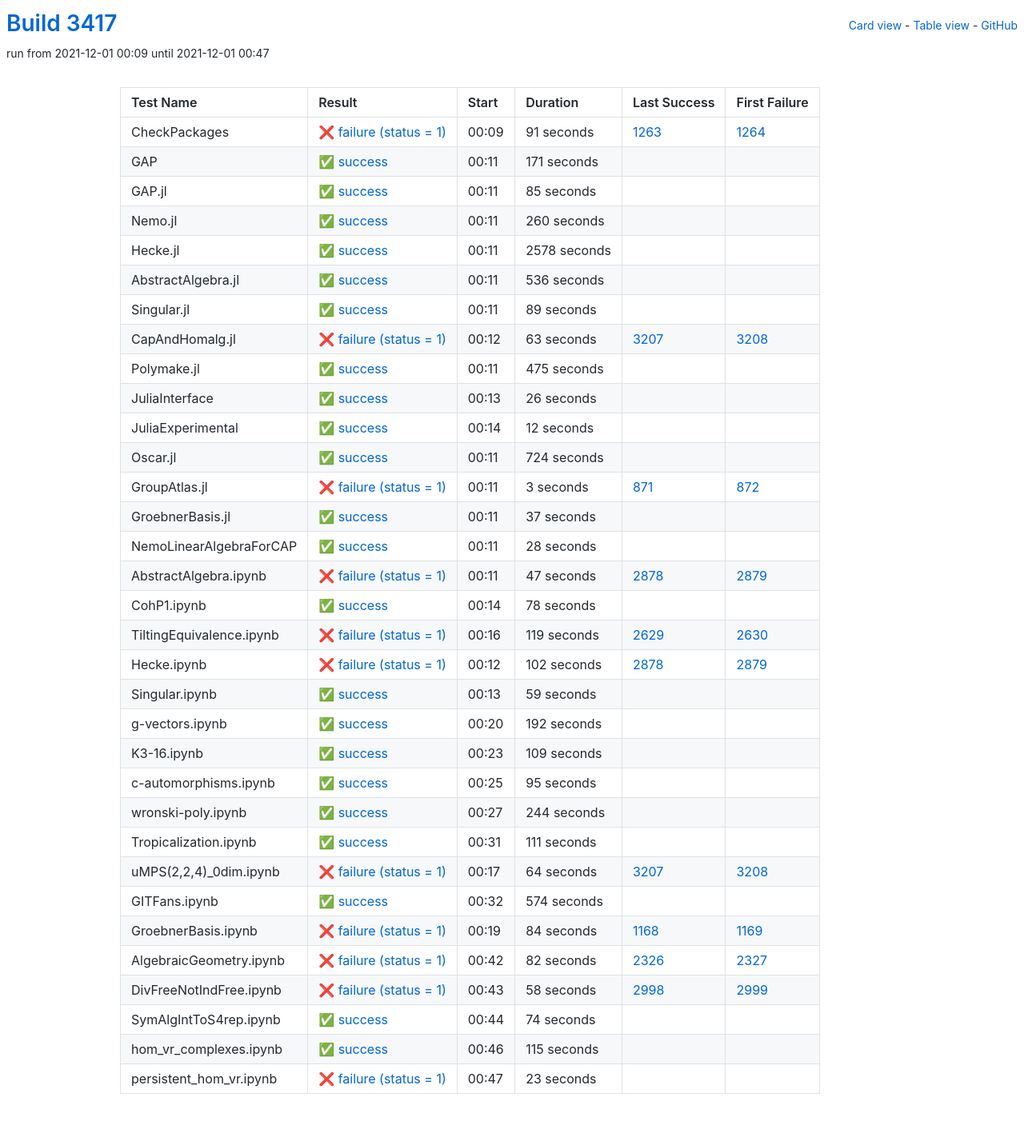
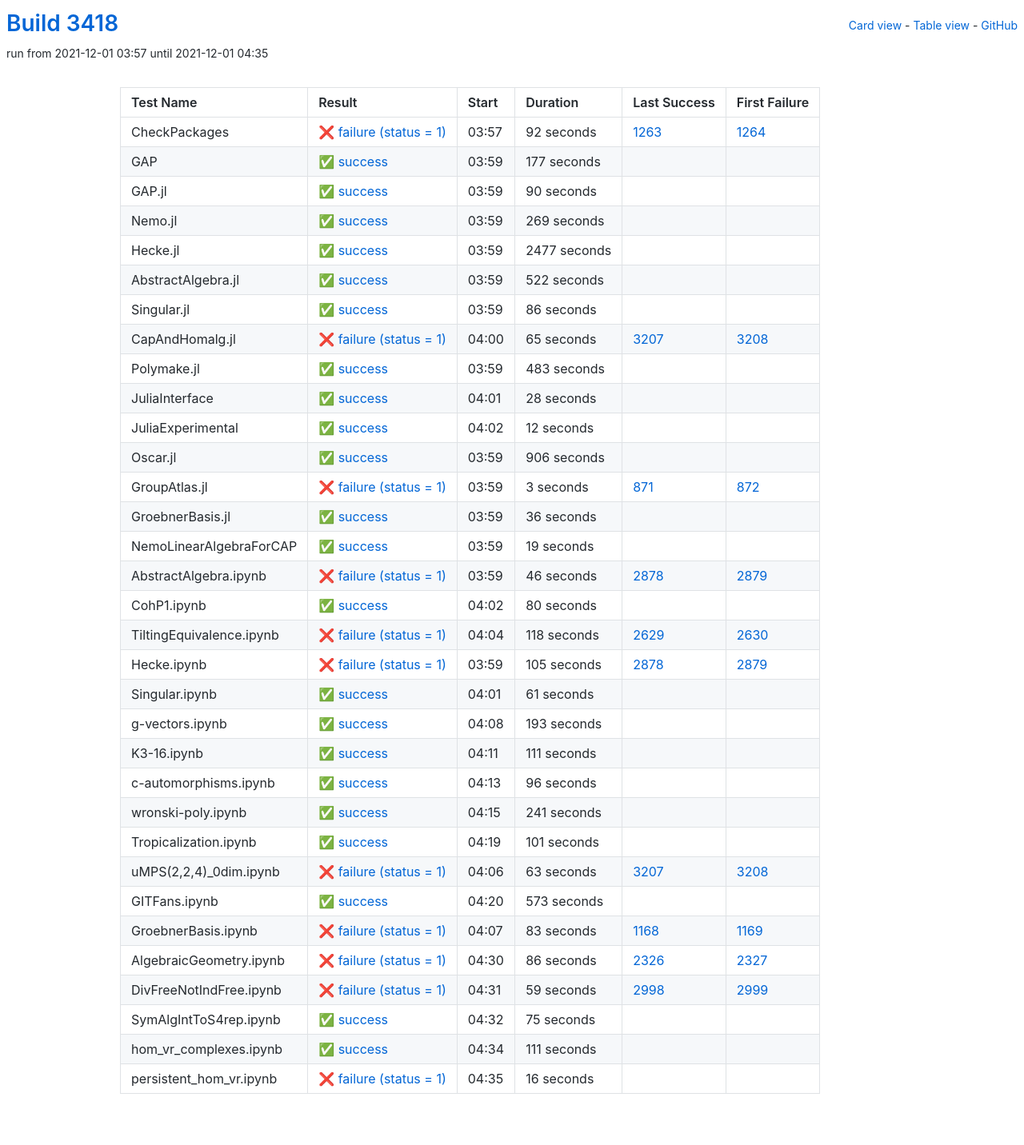
Before and after one commit to oscar-system/oscar-ci-status-stable, a Jekyll site: the page built from table.html, in a window 1280 px wide. Shown: the whole page at 80% size. Built offline with Jekyll 4.4.1, drawn with Linux system fonts in a browser that asks for light colours.

Commit message:
Build #3418

```diff
--- a/_data/ci.yml
+++ b/_data/ci.yml
@@ -1,6 +1,6 @@
 ---
-build: 3417
-build_url: https://oscarci.mathematik.uni-kl.de/job/oscar-stable/3417/
+build: 3418
+build_url: https://oscarci.mathematik.uni-kl.de/job/oscar-stable/3418/
 job: oscar-stable
 organization: oscar-system
 repo: oscar-ci-status-stable
@@ -8,128 +8,128 @@ repourl: https://github.com/oscar-system/oscar-ci-status-stable
 tests:
 - name: CheckPackages
   id: checkpackages
-  log: https://oscarci.mathematik.uni-kl.de/job/oscar-stable/3417/artifact/logs/build-3417/CheckPackages.log
-  start: 2021-12-01 00:09
+  log: https://oscarci.mathematik.uni-kl.de/job/oscar-stable/3418/artifact/logs/build-3418/CheckPackages.log
+  start: 2021-12-01 03:57
   success: false
   exitcode: 1
   status: failure
-  duration: 91
+  duration: 92
   last_success: 1263
   last_success_url: https://oscarci.mathematik.uni-kl.de/job/oscar-stable/1263/
   first_failure: 1264
   first_failure_url: https://oscarci.mathematik.uni-kl.de/job/oscar-stable/1264/
 - name: GAP
   id: gap
-  log: https://oscarci.mathematik.uni-kl.de/job/oscar-stable/3417/artifact/logs/build-3417/GAP.log
-  start: 2021-12-01 00:11
+  log: https://oscarci.mathematik.uni-kl.de/job/oscar-stable/3418/artifact/logs/build-3418/GAP.log
+  start: 2021-12-01 03:59
   success: true
   exitcode: 0
   status: success
-  duration: 171
+  duration: 177
   last_success: false
   last_success_url:
   first_failure: false
   first_failure_url:
 - name: GAP.jl
   id: gap-jl
-  log: https://oscarci.mathematik.uni-kl.de/job/oscar-stable/3417/artifact/logs/build-3417/GAP.jl.log
-  start: 2021-12-01 00:11
+  log: https://oscarci.mathematik.uni-kl.de/job/oscar-stable/3418/artifact/logs/build-3418/GAP.jl.log
+  start: 2021-12-01 03:59
   success: true
   exitcode: 0
   status: success
-  duration: 85
+  duration: 90
   last_success: false
   last_success_url:
   first_failure: false
   first_failure_url:
 - name: Nemo.jl
   id: nemo-jl
-  log: https://oscarci.mathematik.uni-kl.de/job/oscar-stable/3417/artifact/logs/build-3417/Nemo.jl.log
-  start: 2021-12-01 00:11
+  log: https://oscarci.mathematik.uni-kl.de/job/oscar-stable/3418/artifact/logs/build-3418/Nemo.jl.log
+  start: 2021-12-01 03:59
   success: true
   exitcode: 0
   status: success
-  duration: 260
+  duration: 269
   last_success: false
   last_success_url:
   first_failure: false
   first_failure_url:
 - name: Hecke.jl
   id: hecke-jl
-  log: https://oscarci.mathematik.uni-kl.de/job/oscar-stable/3417/artifact/logs/build-3417/Hecke.jl.log
-  start: 2021-12-01 00:11
+  log: https://oscarci.mathematik.uni-kl.de/job/oscar-stable/3418/artifact/logs/build-3418/Hecke.jl.log
+  start: 2021-12-01 03:59
   success: true
   exitcode: 0
   status: success
-  duration: 2578
+  duration: 2477
   last_success: false
   last_success_url:
   first_failure: false
   first_failure_url:
 - name: AbstractAlgebra.jl
   id: abstractalgebra-jl
-  log: https://oscarci.mathematik.uni-kl.de/job/oscar-stable/3417/artifact/logs/build-3417/AbstractAlgebra.jl.log
-  start: 2021-12-01 00:11
+  log: https://oscarci.mathematik.uni-kl.de/job/oscar-stable/3418/artifact/logs/build-3418/AbstractAlgebra.jl.log
+  start: 2021-12-01 03:59
   success: true
   exitcode: 0
   status: success
-  duration: 536
+  duration: 522
   last_success: false
   last_success_url:
   first_failure: false
   first_failure_url:
 - name: Singular.jl
   id: singular-jl
-  log: https://oscarci.mathematik.uni-kl.de/job/oscar-stable/3417/artifact/logs/build-3417/Singular.jl.log
-  start: 2021-12-01 00:11
+  log: https://oscarci.mathematik.uni-kl.de/job/oscar-stable/3418/artifact/logs/build-3418/Singular.jl.log
+  start: 2021-12-01 03:59
   success: true
   exitcode: 0
   status: success
-  duration: 89
+  duration: 86
   last_success: false
   last_success_url:
   first_failure: false
   first_failure_url:
 - name: CapAndHomalg.jl
   id: capandhomalg-jl
-  log: https://oscarci.mathematik.uni-kl.de/job/oscar-stable/3417/artifact/logs/build-3417/CapAndHomalg.jl.log
-  start: 2021-12-01 00:12
+  log: https://oscarci.mathematik.uni-kl.de/job/oscar-stable/3418/artifact/logs/build-3418/CapAndHomalg.jl.log
+  start: 2021-12-01 04:00
   success: false
   exitcode: 1
   status: failure
-  duration: 63
+  duration: 65
   last_success: 3207
   last_success_url: https://oscarci.mathematik.uni-kl.de/job/oscar-stable/3207/
   first_failure: 3208
   first_failure_url: https://oscarci.mathematik.uni-kl.de/job/oscar-stable/3208/
 - name: Polymake.jl
   id: polymake-jl
-  log: https://oscarci.mathematik.uni-kl.de/job/oscar-stable/3417/artifact/logs/build-3417/Polymake.jl.log
-  start: 2021-12-01 00:11
+  log: https://oscarci.mathematik.uni-kl.de/job/oscar-stable/3418/artifact/logs/build-3418/Polymake.jl.log
+  start: 2021-12-01 03:59
   success: true
   exitcode: 0
   status: success
-  duration: 475
+  duration: 483
   last_success: false
   last_success_url:
   first_failure: false
   first_failure_url:
 - name: JuliaInterface
   id: juliainterface
-  log: https://oscarci.mathematik.uni-kl.de/job/oscar-stable/3417/artifact/logs/build-3417/JuliaInterface.log
-  start: 2021-12-01 00:13
+  log: https://oscarci.mathematik.uni-kl.de/job/oscar-stable/3418/artifact/logs/build-3418/JuliaInterface.log
+  start: 2021-12-01 04:01
   success: true
   exitcode: 0
   status: success
-  duration: 26
+  duration: 28
   last_success: false
   last_success_url:
   first_failure: false
   first_failure_url:
 - name: JuliaExperimental
   id: juliaexperimental
-  log: https://oscarci.mathematik.uni-kl.de/job/oscar-stable/3417/artifact/logs/build-3417/JuliaExperimental.log
-  start: 2021-12-01 00:14
+  log: https://oscarci.mathematik.uni-kl.de/job/oscar-stable/3418/artifact/logs/build-3418/JuliaExperimental.log
+  start: 2021-12-01 04:02
   success: true
   exitcode: 0
   status: success
@@ -140,20 +140,20 @@ tests:
   first_failure_url:
 - name: Oscar.jl
   id: oscar-jl
-  log: https://oscarci.mathematik.uni-kl.de/job/oscar-stable/3417/artifact/logs/build-3417/Oscar.jl.log
-  start: 2021-12-01 00:11
+  log: https://oscarci.mathematik.uni-kl.de/job/oscar-stable/3418/artifact/logs/build-3418/Oscar.jl.log
+  start: 2021-12-01 03:59
   success: true
   exitcode: 0
   status: success
-  duration: 724
+  duration: 906
   last_success: false
   last_success_url:
   first_failure: false
   first_failure_url:
 - name: GroupAtlas.jl
   id: groupatlas-jl
-  log: https://oscarci.mathematik.uni-kl.de/job/oscar-stable/3417/artifact/logs/build-3417/GroupAtlas.jl.log
-  start: 2021-12-01 00:11
+  log: https://oscarci.mathematik.uni-kl.de/job/oscar-stable/3418/artifact/logs/build-3418/GroupAtlas.jl.log
+  start: 2021-12-01 03:59
   success: false
   exitcode: 1
   status: failure
@@ -164,140 +164,104 @@ tests:
   first_failure_url: https://oscarci.mathematik.uni-kl.de/job/oscar-stable/872/
 - name: GroebnerBasis.jl
   id: groebnerbasis-jl
-  log: https://oscarci.mathematik.uni-kl.de/job/oscar-stable/3417/artifact/logs/build-3417/GroebnerBasis.jl.log
-  start: 2021-12-01 00:11
+  log: https://oscarci.mathematik.uni-kl.de/job/oscar-stable/3418/artifact/logs/build-3418/GroebnerBasis.jl.log
+  start: 2021-12-01 03:59
   success: true
   exitcode: 0
   status: success
-  duration: 37
+  duration: 36
   last_success: false
   last_success_url:
   first_failure: false
   first_failure_url:
 - name: NemoLinearAlgebraForCAP
   id: nemolinearalgebraforcap
-  log: https://oscarci.mathematik.uni-kl.de/job/oscar-stable/3417/artifact/logs/build-3417/NemoLinearAlgebraForCAP.log
-  start: 2021-12-01 00:11
+  log: https://oscarci.mathematik.uni-kl.de/job/oscar-stable/3418/artifact/logs/build-3418/NemoLinearAlgebraForCAP.log
+  start: 2021-12-01 03:59
   success: true
   exitcode: 0
   status: success
-  duration: 28
+  duration: 19
   last_success: false
   last_success_url:
   first_failure: false
   first_failure_url:
 - name: AbstractAlgebra.ipynb
   id: abstractalgebra-ipynb
-  log: https://oscarci.mathematik.uni-kl.de/job/oscar-stable/3417/artifact/logs/build-3417/AbstractAlgebra.ipynb.log
-  start: 2021-12-01 00:11
+  log: https://oscarci.mathematik.uni-kl.de/job/oscar-stable/3418/artifact/logs/build-3418/AbstractAlgebra.ipynb.log
+  start: 2021-12-01 03:59
   success: false
   exitcode: 1
   status: failure
-  duration: 47
+  duration: 46
   last_success: 2878
   last_success_url: https://oscarci.mathematik.uni-kl.de/job/oscar-stable/2878/
   first_failure: 2879
   first_failure_url: https://oscarci.mathematik.uni-kl.de/job/oscar-stable/2879/
 - name: CohP1.ipynb
   id: cohp1-ipynb
-  log: https://oscarci.mathematik.uni-kl.de/job/oscar-stable/3417/artifact/logs/build-3417/CohP1.ipynb.log
-  start: 2021-12-01 00:14
+  log: https://oscarci.mathematik.uni-kl.de/job/oscar-stable/3418/artifact/logs/build-3418/CohP1.ipynb.log
+  start: 2021-12-01 04:02
   success: true
   exitcode: 0
   status: success
-  duration: 78
+  duration: 80
   last_success: false
   last_success_url:
   first_failure: false
   first_failure_url:
 - name: TiltingEquivalence.ipynb
   id: tiltingequivalence-ipynb
-  log: https://oscarci.mathematik.uni-kl.de/job/oscar-stable/3417/artifact/logs/build-3417/TiltingEquivalence.ipynb.log
-  start: 2021-12-01 00:16
+  log: https://oscarci.mathematik.uni-kl.de/job/oscar-stable/3418/artifact/logs/build-3418/TiltingEquivalence.ipynb.log
+  start: 2021-12-01 04:04
   success: false
   exitcode: 1
   status: failure
-  duration: 119
+  duration: 118
   last_success: 2629
   last_success_url: https://oscarci.mathematik.uni-kl.de/job/oscar-stable/2629/
   first_failure: 2630
   first_failure_url: https://oscarci.mathematik.uni-kl.de/job/oscar-stable/2630/
 - name: Hecke.ipynb
   id: hecke-ipynb
-  log: https://oscarci.mathematik.uni-kl.de/job/oscar-stable/3417/artifact/logs/build-3417/Hecke.ipynb.log
-  start: 2021-12-01 00:12
+  log: https://oscarci.mathematik.uni-kl.de/job/oscar-stable/3418/artifact/logs/build-3418/Hecke.ipynb.log
+  start: 2021-12-01 03:59
   success: false
   exitcode: 1
   status: failure
-  duration: 102
+  duration: 105
   last_success: 2878
   last_success_url: https://oscarci.mathematik.uni-kl.de/job/oscar-stable/2878/
   first_failure: 2879
   first_failure_url: https://oscarci.mathematik.uni-kl.de/job/oscar-stable/2879/
 - name: Singular.ipynb
   id: singular-ipynb
-  log: https://oscarci.mathematik.uni-kl.de/job/oscar-stable/3417/artifact/logs/build-3417/Singular.ipynb.log
-  start: 2021-12-01 00:13
+  log: https://oscarci.mathematik.uni-kl.de/job/oscar-stable/3418/artifact/logs/build-3418/Singular.ipynb.log
+  start: 2021-12-01 04:01
   success: true
   exitcode: 0
   status: success
-  duration: 59
+  duration: 61
   last_success: false
   last_success_url:
   first_failure: false
   first_failure_url:
 - name: g-vectors.ipynb
   id: g-vectors-ipynb
-  log: https://oscarci.mathematik.uni-kl.de/job/oscar-stable/3417/artifact/logs/build-3417/g-vectors.ipynb.log
-  start: 2021-12-01 00:20
+  log: https://oscarci.mathematik.uni-kl.de/job/oscar-stable/3418/artifact/logs/build-3418/g-vectors.ipynb.log
+  start: 2021-12-01 04:08
   success: true
   exitcode: 0
   status: success
-  duration: 192
+  duration: 193
   last_success: false
   last_success_url:
   first_failure: false
   first_failure_url:
 - name: K3-16.ipynb
   id: k3-16-ipynb
-  log: https://oscarci.mathematik.uni-kl.de/job/oscar-stable/3417/artifact/logs/build-3417/K3-16.ipynb.log
-  start: 2021-12-01 00:23
-  success: true
-  exitcode: 0
-  status: success
-  duration: 109
-  last_success: false
-  last_success_url:
-  first_failure: false
-  first_failure_url:
-- name: c-automorphisms.ipynb
-  id: c-automorphisms-ipynb
-  log: https://oscarci.mathematik.uni-kl.de/job/oscar-stable/3417/artifact/logs/build-3417/c-automorphisms.ipynb.log
-  start: 2021-12-01 00:25
-  success: true
-  exitcode: 0
-  status: success
-  duration: 95
-  last_success: false
-  last_success_url:
-  first_failure: false
-  first_failure_url:
-- name: wronski-poly.ipynb
-  id: wronski-poly-ipynb
-  log: https://oscarci.mathematik.uni-kl.de/job/oscar-stable/3417/artifact/logs/build-3417/wronski-poly.ipynb.log
-  start: 2021-12-01 00:27
-  success: true
-  exitcode: 0
-  status: success
-  duration: 244
-  last_success: false
-  last_success_url:
-  first_failure: false
-  first_failure_url:
-- name: Tropicalization.ipynb
-  id: tropicalization-ipynb
-  log: https://oscarci.mathematik.uni-kl.de/job/oscar-stable/3417/artifact/logs/build-3417/Tropicalization.ipynb.log
-  start: 2021-12-01 00:31
+  log: https://oscarci.mathematik.uni-kl.de/job/oscar-stable/3418/artifact/logs/build-3418/K3-16.ipynb.log
+  start: 2021-12-01 04:11
   success: true
   exitcode: 0
   status: success
@@ -306,98 +270,134 @@ tests:
   last_success_url:
   first_failure: false
   first_failure_url:
+- name: c-automorphisms.ipynb
+  id: c-automorphisms-ipynb
+  log: https://oscarci.mathematik.uni-kl.de/job/oscar-stable/3418/artifact/logs/build-3418/c-automorphisms.ipynb.log
+  start: 2021-12-01 04:13
+  success: true
+  exitcode: 0
+  status: success
+  duration: 96
+  last_success: false
+  last_success_url:
+  first_failure: false
+  first_failure_url:
+- name: wronski-poly.ipynb
+  id: wronski-poly-ipynb
+  log: https://oscarci.mathematik.uni-kl.de/job/oscar-stable/3418/artifact/logs/build-3418/wronski-poly.ipynb.log
+  start: 2021-12-01 04:15
+  success: true
+  exitcode: 0
+  status: success
+  duration: 241
+  last_success: false
+  last_success_url:
+  first_failure: false
+  first_failure_url:
+- name: Tropicalization.ipynb
+  id: tropicalization-ipynb
+  log: https://oscarci.mathematik.uni-kl.de/job/oscar-stable/3418/artifact/logs/build-3418/Tropicalization.ipynb.log
+  start: 2021-12-01 04:19
+  success: true
+  exitcode: 0
+  status: success
+  duration: 101
+  last_success: false
+  last_success_url:
+  first_failure: false
+  first_failure_url:
 - name: uMPS(2,2,4)_0dim.ipynb
   id: umps-2-2-4-0dim-ipynb
-  log: https://oscarci.mathematik.uni-kl.de/job/oscar-stable/3417/artifact/logs/build-3417/uMPS-2-2-4-_0dim.ipynb.log
-  start: 2021-12-01 00:17
+  log: https://oscarci.mathematik.uni-kl.de/job/oscar-stable/3418/artifact/logs/build-3418/uMPS-2-2-4-_0dim.ipynb.log
+  start: 2021-12-01 04:06
   success: false
   exitcode: 1
   status: failure
-  duration: 64
+  duration: 63
   last_success: 3207
   last_success_url: https://oscarci.mathematik.uni-kl.de/job/oscar-stable/3207/
   first_failure: 3208
   first_failure_url: https://oscarci.mathematik.uni-kl.de/job/oscar-stable/3208/
 - name: GITFans.ipynb
   id: gitfans-ipynb
-  log: https://oscarci.mathematik.uni-kl.de/job/oscar-stable/3417/artifact/logs/build-3417/GITFans.ipynb.log
-  start: 2021-12-01 00:32
+  log: https://oscarci.mathematik.uni-kl.de/job/oscar-stable/3418/artifact/logs/build-3418/GITFans.ipynb.log
+  start: 2021-12-01 04:20
   success: true
   exitcode: 0
   status: success
-  duration: 574
+  duration: 573
   last_success: false
   last_success_url:
   first_failure: false
   first_failure_url:
 - name: GroebnerBasis.ipynb
   id: groebnerbasis-ipynb
-  log: https://oscarci.mathematik.uni-kl.de/job/oscar-stable/3417/artifact/logs/build-3417/GroebnerBasis.ipynb.log
-  start: 2021-12-01 00:19
+  log: https://oscarci.mathematik.uni-kl.de/job/oscar-stable/3418/artifact/logs/build-3418/GroebnerBasis.ipynb.log
+  start: 2021-12-01 04:07
   success: false
   exitcode: 1
   status: failure
-  duration: 84
+  duration: 83
   last_success: 1168
   last_success_url: https://oscarci.mathematik.uni-kl.de/job/oscar-stable/1168/
   first_failure: 1169
   first_failure_url: https://oscarci.mathematik.uni-kl.de/job/oscar-stable/1169/
 - name: AlgebraicGeometry.ipynb
   id: algebraicgeometry-ipynb
-  log: https://oscarci.mathematik.uni-kl.de/job/oscar-stable/3417/artifact/logs/build-3417/AlgebraicGeometry.ipynb.log
-  start: 2021-12-01 00:42
+  log: https://oscarci.mathematik.uni-kl.de/job/oscar-stable/3418/artifact/logs/build-3418/AlgebraicGeometry.ipynb.log
+  start: 2021-12-01 04:30
   success: false
   exitcode: 1
   status: failure
-  duration: 82
+  duration: 86
   last_success: 2326
   last_success_url: https://oscarci.mathematik.uni-kl.de/job/oscar-stable/2326/
   first_failure: 2327
   first_failure_url: https://oscarci.mathematik.uni-kl.de/job/oscar-stable/2327/
 - name: DivFreeNotIndFree.ipynb
   id: divfreenotindfree-ipynb
-  log: https://oscarci.mathematik.uni-kl.de/job/oscar-stable/3417/artifact/logs/build-3417/DivFreeNotIndFree.ipynb.log
-  start: 2021-12-01 00:43
+  log: https://oscarci.mathematik.uni-kl.de/job/oscar-stable/3418/artifact/logs/build-3418/DivFreeNotIndFree.ipynb.log
+  start: 2021-12-01 04:31
   success: false
   exitcode: 1
   status: failure
-  duration: 58
+  duration: 59
   last_success: 2998
   last_success_url: https://oscarci.mathematik.uni-kl.de/job/oscar-stable/2998/
   first_failure: 2999
   first_failure_url: https://oscarci.mathematik.uni-kl.de/job/oscar-stable/2999/
 - name: SymAlgIntToS4rep.ipynb
   id: symalginttos4rep-ipynb
-  log: https://oscarci.mathematik.uni-kl.de/job/oscar-stable/3417/artifact/logs/build-3417/SymAlgIntToS4rep.ipynb.log
-  start: 2021-12-01 00:44
+  log: https://oscarci.mathematik.uni-kl.de/job/oscar-stable/3418/artifact/logs/build-3418/SymAlgIntToS4rep.ipynb.log
+  start: 2021-12-01 04:32
   success: true
   exitcode: 0
   status: success
-  duration: 74
+  duration: 75
   last_success: false
   last_success_url:
   first_failure: false
   first_failure_url:
 - name: hom_vr_complexes.ipynb
   id: hom-vr-complexes-ipynb
-  log: https://oscarci.mathematik.uni-kl.de/job/oscar-stable/3417/artifact/logs/build-3417/hom_vr_complexes.ipynb.log
-  start: 2021-12-01 00:46
+  log: https://oscarci.mathematik.uni-kl.de/job/oscar-stable/3418/artifact/logs/build-3418/hom_vr_complexes.ipynb.log
+  start: 2021-12-01 04:34
   success: true
   exitcode: 0
   status: success
-  duration: 115
+  duration: 111
   last_success: false
   last_success_url:
   first_failure: false
   first_failure_url:
 - name: persistent_hom_vr.ipynb
   id: persistent-hom-vr-ipynb
-  log: https://oscarci.mathematik.uni-kl.de/job/oscar-stable/3417/artifact/logs/build-3417/persistent_hom_vr.ipynb.log
-  start: 2021-12-01 00:47
+  log: https://oscarci.mathematik.uni-kl.de/job/oscar-stable/3418/artifact/logs/build-3418/persistent_hom_vr.ipynb.log
+  start: 2021-12-01 04:35
   success: false
   exitcode: 1
   status: failure
-  duration: 23
+  duration: 16
   last_success: false
   last_success_url:
   first_failure: false
```
Also changed, not shown: README.md.
